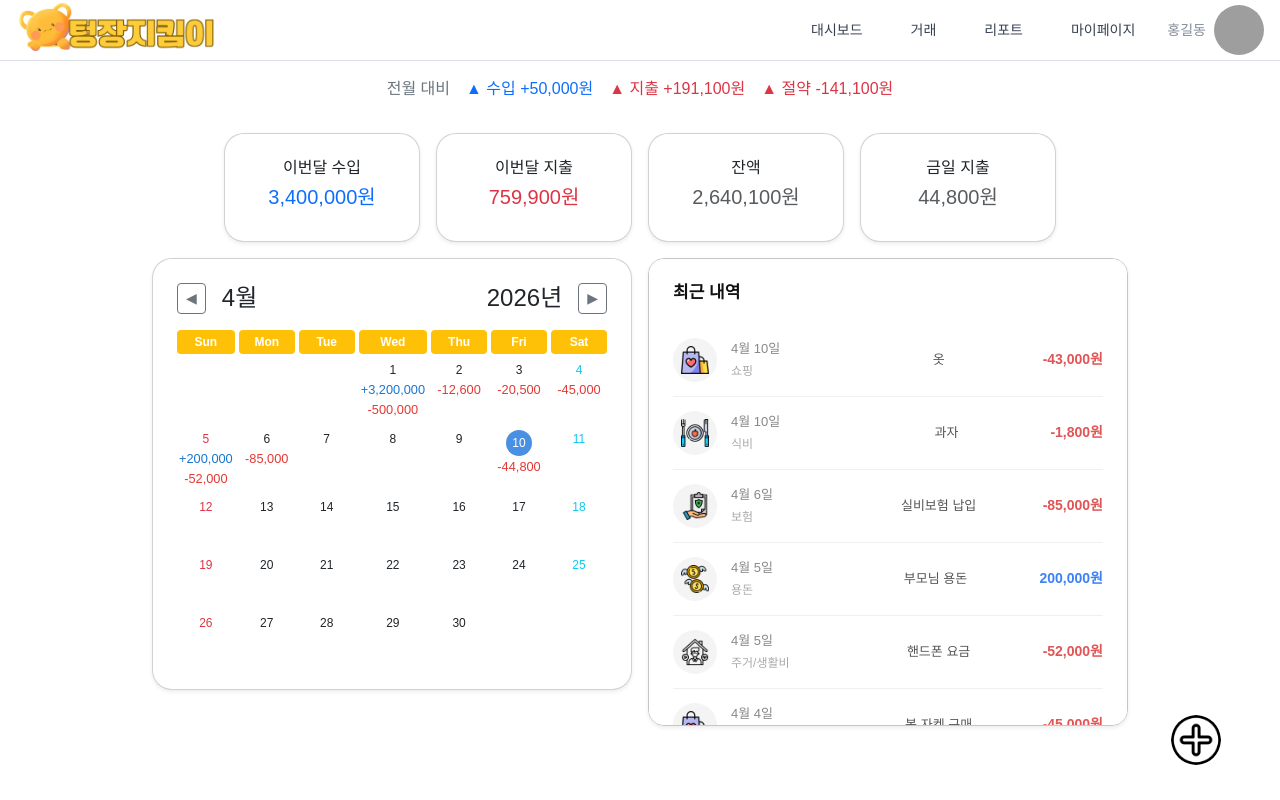
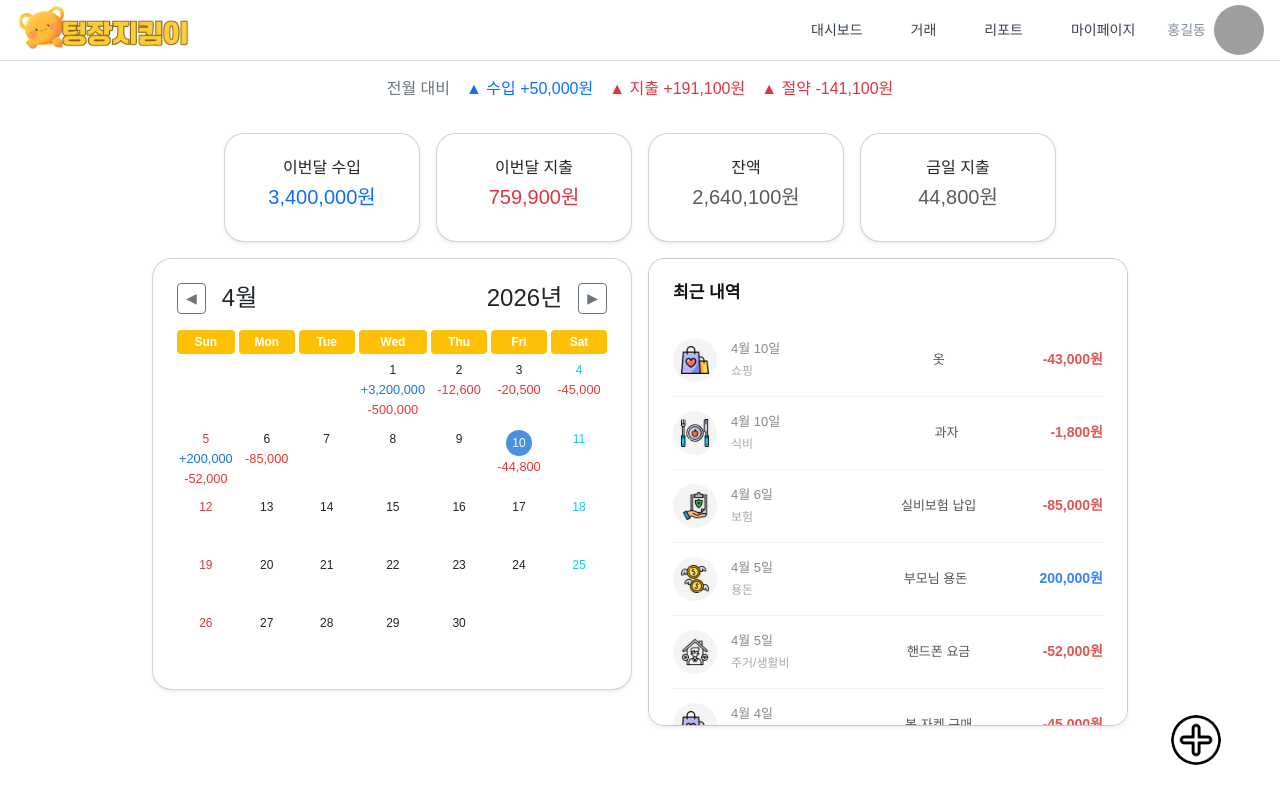
Before and after one commit to kb-skeleton-team2/wallet-guardian, a Vue app: page / in a window 1280 px wide. Built offline with nearby package versions, Linux system fonts and the light colour scheme; data requests are answered from the project's data file; grey boxes are pictures that could not be loaded.

Commit message:
feat:로고 이미지 축소

```diff
--- a/src/components/common/Header.vue
+++ b/src/components/common/Header.vue
@@ -176,7 +176,7 @@ onBeforeUnmount(() => {
 }
 
 .logo-image {
-  height: 55px;
+  height: 48px;
   width: auto;
   max-width: 200px;
   object-fit: contain;
```
